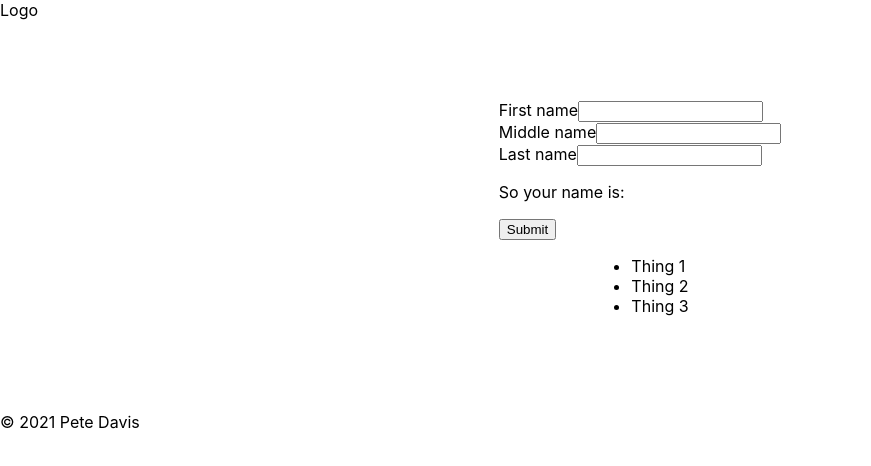
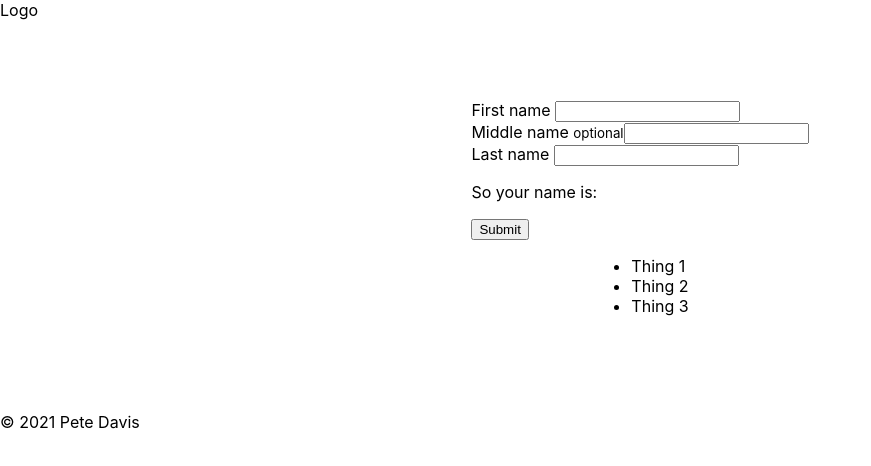
Before and after one commit to petedavisdev/vercel-nextjs-demo, a Next.js app: page / in a window 1280 px wide. Shown: the top 466 px of the page, without its empty margins (0-871 px from the left). Built offline with nearby package versions, Linux system fonts and the light colour scheme.

Commit message:
npm update and add launch.json

```diff
--- a/components/InputText.tsx
+++ b/components/InputText.tsx
@@ -16,7 +16,9 @@ export function InputText(props: InputTextProps) {
 
   return (
     <section>
-      <label htmlFor={props.id}>{props.children}</label>
+      <label htmlFor={props.id}>
+        {props.children} {!props.required && <small>optional</small>}
+      </label>
       <input
         id={props.id}
         name={props.id}
--- a/components/Layout/Footer.tsx
+++ b/components/Layout/Footer.tsx
@@ -1,3 +1,5 @@
+import { Header } from "./Header";
+
 export function Footer() {
   return <footer>&copy; {new Date().getFullYear()} Pete Davis</footer>;
 }
```
Also changed, not shown: 1 other file (tests, documents, lock files or other folders).
